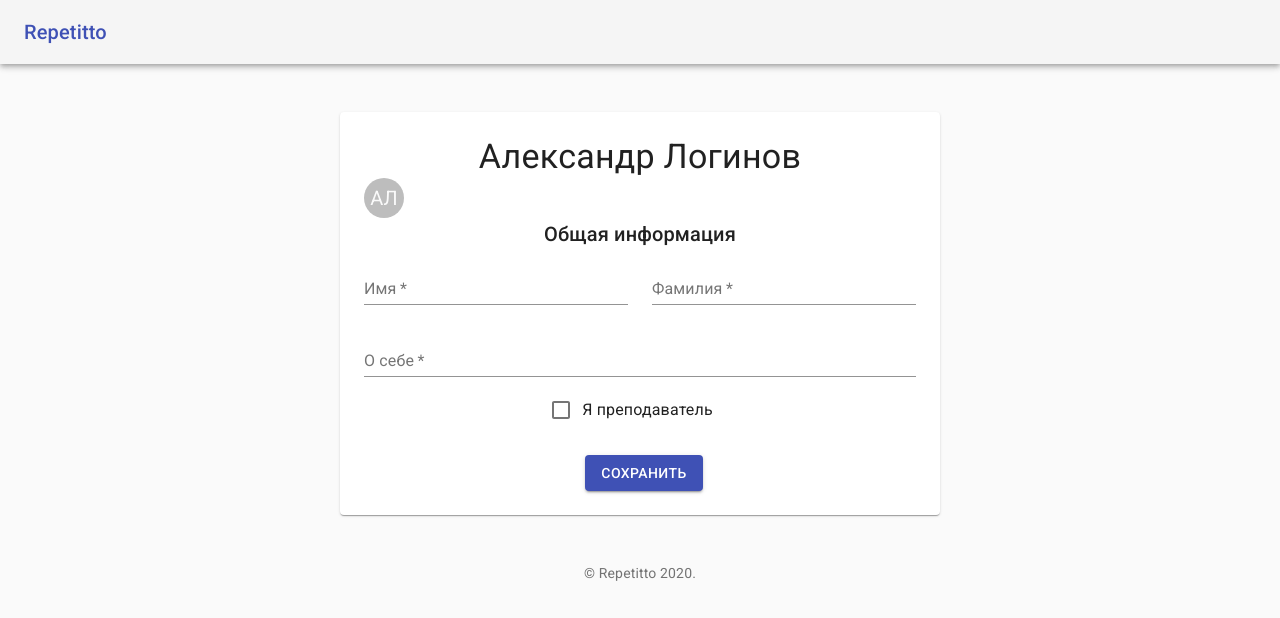
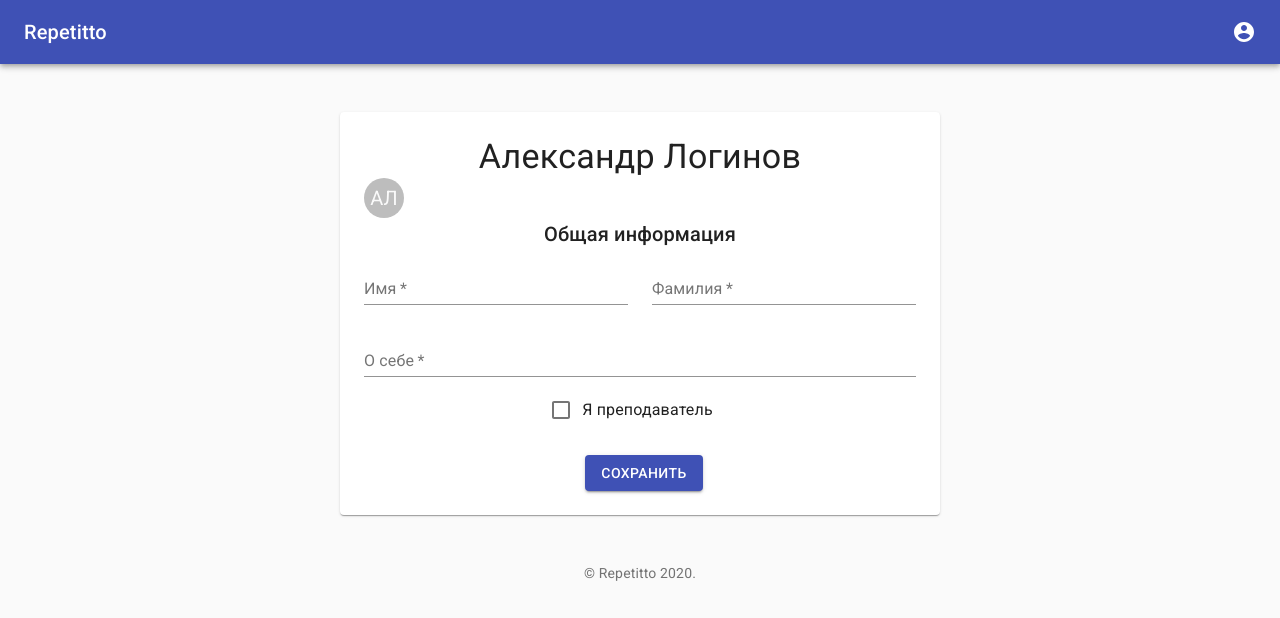
Before and after one commit to DanilBabenkov/Frontend-CFT, a React (Create React App) app: page /profile in a window 1280 px wide. Shown: the top 618 px of the page. Built offline with nearby package versions, Linux system fonts and the light colour scheme.

Commit message:
Скопировал header из feature/main_page

```diff
--- a/src/components/Header/index.js
+++ b/src/components/Header/index.js
@@ -1,59 +1,180 @@
 import React from 'react';
 import AppBar from '@material-ui/core/AppBar';
 import Toolbar from '@material-ui/core/Toolbar';
-import { makeStyles } from '@material-ui/core/styles';
 import Typography from '@material-ui/core/Typography';
+import { fade, makeStyles } from '@material-ui/core/styles';
+import IconButton from '@material-ui/core/IconButton';
+import MenuItem from '@material-ui/core/MenuItem';
 import Link from '@material-ui/core/Link';
+import Menu from '@material-ui/core/Menu';
+import AccountCircle from '@material-ui/icons/AccountCircle';
+import MoreIcon from '@material-ui/icons/MoreVert';
+
 
 const useStyles = makeStyles(theme => ({
-    appBar: {
-      position: 'relative',
+  grow: {
+    flexGrow: 1,
   },
-    layout: {
-      width: 'auto',
-      marginLeft: theme.spacing(2),
+  menuButton: {
     marginRight: theme.spacing(2),
-      [theme.breakpoints.up(600 + theme.spacing(2) * 2)]: {
-        width: 600,
-        marginLeft: 'auto',
-        marginRight: 'auto',
+  },
+  title: {
+    display: 'none',
+    [theme.breakpoints.up('sm')]: {
+      display: 'block',
     },
   },
-    paper: {
-      marginTop: theme.spacing(3),
-      marginBottom: theme.spacing(3),
-      padding: theme.spacing(2),
-      [theme.breakpoints.up(600 + theme.spacing(3) * 2)]: {
-        marginTop: theme.spacing(6),
-        marginBottom: theme.spacing(6),
-        padding: theme.spacing(3),
+  search: {
+    position: 'relative',
+    borderRadius: theme.shape.borderRadius,
+    backgroundColor: fade(theme.palette.common.white, 0.15),
+    '&:hover': {
+      backgroundColor: fade(theme.palette.common.white, 0.25),
+    },
+    marginRight: theme.spacing(2),
+    marginLeft: 0,
+    width: '100%',
+    [theme.breakpoints.up('sm')]: {
+      marginLeft: theme.spacing(3),
+      width: 'auto',
     },
   },
-    stepper: {
-      padding: theme.spacing(3, 0, 5),
+  searchIcon: {
+    width: theme.spacing(7),
+    height: '100%',
+    position: 'absolute',
+    pointerEvents: 'none',
+    display: 'flex',
+    alignItems: 'center',
+    justifyContent: 'center',
   },
-    buttons: {
+  inputRoot: {
+    color: 'inherit',
+  },
+  inputInput: {
+    padding: theme.spacing(1, 1, 1, 7),
+    transition: theme.transitions.create('width'),
+    width: '100%',
+    [theme.breakpoints.up('md')]: {
+      width: 200,
+    },
+  },
+  sectionDesktop: {
+    display: 'none',
+    [theme.breakpoints.up('md')]: {
       display: 'flex',
-      justifyContent: 'flex-end',
     },
-    button: {
-      marginTop: theme.spacing(3),
-      marginLeft: theme.spacing(1),
+  },
+  sectionMobile: {
+    display: 'flex',
+    [theme.breakpoints.up('md')]: {
+      display: 'none',
+    },
   },
 }));
 
 export default function Header() {
   const classes = useStyles();
+  const [anchorEl, setAnchorEl] = React.useState(null);
+  const [mobileMoreAnchorEl, setMobileMoreAnchorEl] = React.useState(null);
+
+  const isMenuOpen = Boolean(anchorEl);
+  const isMobileMenuOpen = Boolean(mobileMoreAnchorEl);
+
+  const handleProfileMenuOpen = event => {
+    setAnchorEl(event.currentTarget);
+  };
+
+  const handleMobileMenuClose = () => {
+    setMobileMoreAnchorEl(null);
+  };
+
+  const handleMenuClose = () => {
+    setAnchorEl(null);
+    handleMobileMenuClose();
+  };
+
+  const handleMobileMenuOpen = event => {
+    setMobileMoreAnchorEl(event.currentTarget);
+  };
+
+  const menuId = 'primary-search-account-menu';
+  const renderMenu = (
+    <Menu
+      anchorEl={anchorEl}
+      anchorOrigin={{ vertical: 'top', horizontal: 'right' }}
+      id={menuId}
+      keepMounted
+      transformOrigin={{ vertical: 'top', horizontal: 'right' }}
+      open={isMenuOpen}
+      onClose={handleMenuClose}
+    >
+      <MenuItem component={Link} href='/profile'>Мой профиль</MenuItem>
+      <MenuItem component={Link} href='/sign_in'>Вход</MenuItem>
+      <MenuItem component={Link} href='/sign_up'>Регистрация</MenuItem>
+    </Menu>
+  );
+
+  const mobileMenuId = 'primary-search-account-menu-mobile';
+  const renderMobileMenu = (
+    <Menu
+      anchorEl={mobileMoreAnchorEl}
+      anchorOrigin={{ vertical: 'top', horizontal: 'right' }}
+      id={mobileMenuId}
+      keepMounted
+      transformOrigin={{ vertical: 'top', horizontal: 'right' }}
+      open={isMobileMenuOpen}
+      onClose={handleMobileMenuClose}
+    >
+      <MenuItem onClick={handleProfileMenuOpen}>
+        <IconButton
+          aria-label="account of current user"
+          aria-controls="primary-search-account-menu"
+          aria-haspopup="true"
+          color="inherit"
+        >
+          <AccountCircle />
+        </IconButton>
+        <p>Profile</p>
+      </MenuItem>
+    </Menu>
+  );
 
   return (
-        <header>
-            <AppBar position="absolute" color="default" className={classes.appBar}>
+    <div className={classes.grow}>
+      <AppBar position="static">
         <Toolbar>
-                    <Typography variant="h6" color="inherit" noWrap>
-                        <Link href="/">Repetitto</Link>
+          <Typography className={classes.title} variant="h6" noWrap>
+          Repetitto
           </Typography>
+          <div className={classes.grow} />
+          <div className={classes.sectionDesktop}>
+            <IconButton
+              edge="end"
+              aria-label="account of current user"
+              aria-controls={menuId}
+              aria-haspopup="true"
+              onClick={handleProfileMenuOpen}
+              color="inherit"
+            >
+              <AccountCircle />
+            </IconButton>
+          </div>
+          <div className={classes.sectionMobile}>
+            <IconButton
+              aria-label="show more"
+              aria-controls={mobileMenuId}
+              aria-haspopup="true"
+              onClick={handleMobileMenuOpen}
+              color="inherit"
+            >
+              <MoreIcon />
+            </IconButton>
+          </div>
         </Toolbar>
       </AppBar>
-        </header>
-    )
+      {renderMobileMenu}
+      {renderMenu}
+    </div>
+  );
 }
--- a/src/pages/Profiles/MyProfile.js
+++ b/src/pages/Profiles/MyProfile.js
@@ -48,7 +48,6 @@ export default function MyProfile() {
 
   const handleNext = () => {
     console.log(Profile.SkillTags.getTags());
-    return;
     window.location= '/';
   };
 
```
Also changed, not shown: 1 other file (tests, documents, lock files or other folders). Lines whose indentation alone changed are shown as unchanged.
